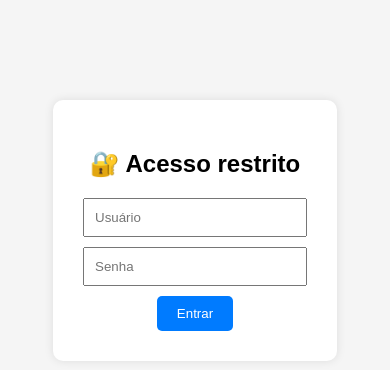
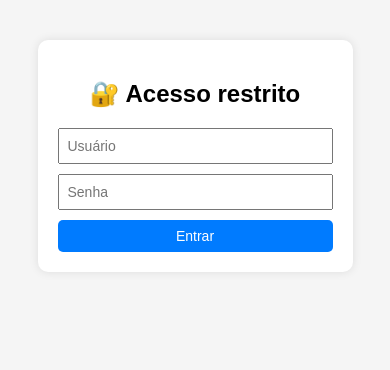
Before and after one commit to benilto87/verbaia-publico, a Flask app: page /login in a window 390 px wide. Shown: the top 370 px of the page. Run offline with Flask 3, Linux system fonts and the light colour scheme.

Commit message:
novo login teste

```diff
--- a/templates/login.html
+++ b/templates/login.html
@@ -2,12 +2,64 @@
 <html lang="pt-br">
 <head>
   <meta charset="UTF-8">
+  <meta name="viewport" content="width=device-width, initial-scale=1.0">
   <title>Login</title>
   <style>
-    body { font-family: sans-serif; background: #f5f5f5; text-align: center; margin-top: 100px; }
-    form { display: inline-block; background: white; padding: 30px; border-radius: 10px; box-shadow: 0 0 10px rgba(0,0,0,0.1); }
-    input { display: block; width: 200px; margin: 10px auto; padding: 10px; }
-    button { padding: 10px 20px; background: #007bff; color: white; border: none; border-radius: 5px; }
+    * {
+      box-sizing: border-box;
+    }
+
+    body {
+      font-family: sans-serif;
+      background: #f5f5f5;
+      text-align: center;
+      margin: 0;
+      padding: 40px 20px;
+    }
+
+    form {
+      display: inline-block;
+      background: white;
+      padding: 30px;
+      border-radius: 10px;
+      box-shadow: 0 0 10px rgba(0,0,0,0.1);
+      max-width: 90%;
+      width: 320px;
+    }
+
+    input {
+      display: block;
+      width: 100%;
+      margin: 10px 0;
+      padding: 10px;
+      font-size: 16px;
+    }
+
+    button {
+      width: 100%;
+      padding: 10px;
+      background: #007bff;
+      color: white;
+      border: none;
+      border-radius: 5px;
+      font-size: 16px;
+      cursor: pointer;
+    }
+
+    h2 {
+      margin-bottom: 20px;
+    }
+
+    @media (max-width: 400px) {
+      form {
+        padding: 20px;
+      }
+
+      input, button {
+        font-size: 14px;
+        padding: 8px;
+      }
+    }
   </style>
 </head>
 <body>
```
Also changed, not shown: templates/index.html (+12 -24 lines).
